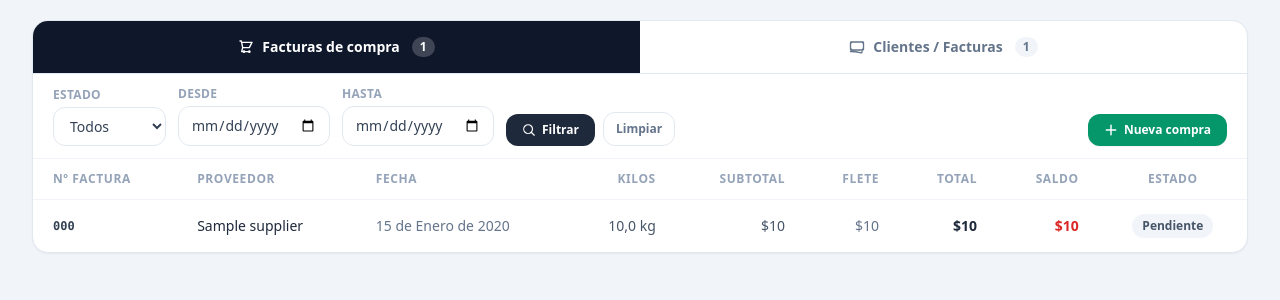
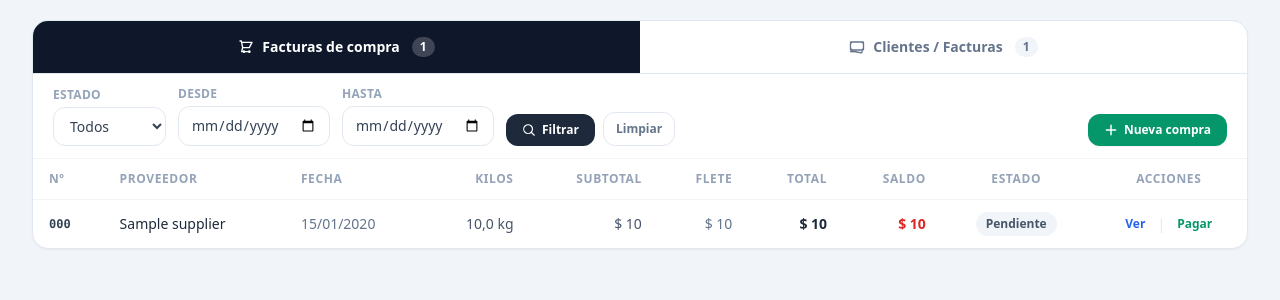
Before and after one commit to Mileyg28/Cheese_Project, a Django app: page / in a window 1280 px wide. Shown: the part 194-494 px from the top of the page. Run offline with Django 5.2, Linux system fonts and the light colour scheme; a user stored in the database is signed in; tables that the repository leaves empty hold one stand-in row (values such as "Sample post"); some libraries are stand-ins or nearby versions.

Commit message:
Improve validation for weight in PurchaseInvoiceItemForm and enhance invoice table layout in home template

```diff
--- a/core/forms.py
+++ b/core/forms.py
@@ -81,9 +81,9 @@ class PurchaseInvoiceItemForm(forms.ModelForm):
             ).select_related("product", "supplier")
 
     def clean_weight_kg(self):
-        weight = self.cleaned_data.get("weight_kg") or Decimal("0.00")
-        if weight <= 0:
-            raise forms.ValidationError("Debes ingresar un peso mayor a cero.")
+        weight = self.cleaned_data.get("weight_kg")
+        if weight is not None and weight < 0:
+            raise forms.ValidationError("El peso no puede ser negativo.")
         return weight
 
     def clean_basket_quantity(self):
--- a/core/templates/core/purchases/home.html
+++ b/core/templates/core/purchases/home.html
@@ -182,37 +182,36 @@
             <table class="min-w-full text-sm">
                 <thead>
                     <tr class="text-xs font-semibold uppercase tracking-wider text-slate-400 border-b border-slate-100">
-                        <th class="px-5 py-3 text-left">N&#xBA; Factura</th>
-                        <th class="px-5 py-3 text-left">Proveedor</th>
-                        <th class="px-5 py-3 text-left">Fecha</th>
-                        <th class="px-5 py-3 text-right">Kilos</th>
-                        <th class="px-5 py-3 text-right">Subtotal</th>
-                        <th class="px-5 py-3 text-right">Flete</th>
-                        <th class="px-5 py-3 text-right">Total</th>
-                        <th class="px-5 py-3 text-right">Saldo</th>
-                        <th class="px-5 py-3 text-center">Estado</th>
+                        <th class="px-4 py-3 text-left whitespace-nowrap">N&#xBA;</th>
+                        <th class="px-4 py-3 text-left whitespace-nowrap">Proveedor</th>
+                        <th class="px-4 py-3 text-left whitespace-nowrap">Fecha</th>
+                        <th class="px-4 py-3 text-right whitespace-nowrap">Kilos</th>
+                        <th class="px-4 py-3 text-right whitespace-nowrap">Subtotal</th>
+                        <th class="px-4 py-3 text-right whitespace-nowrap">Flete</th>
+                        <th class="px-4 py-3 text-right whitespace-nowrap">Total</th>
+                        <th class="px-4 py-3 text-right whitespace-nowrap">Saldo</th>
+                        <th class="px-4 py-3 text-center whitespace-nowrap">Estado</th>
+                        <th class="px-4 py-3 text-center whitespace-nowrap">Acciones</th>
                     </tr>
                 </thead>
                 <tbody class="divide-y divide-slate-100">
                     {% for inv in purchase_invoices %}
-                    <tr class="purchase-row hover:bg-slate-50 transition"
-                        data-status="{{ inv.status }}"
-                        data-date="{{ inv.invoice_date|date:'Y-m-d' }}">
-                        <td class="px-5 py-3.5 font-mono font-semibold text-slate-700 text-xs">{{ inv.invoice_number }}</td>
-                        <td class="px-5 py-3.5 font-medium text-slate-800">{{ inv.supplier.name }}</td>
-                        <td class="px-5 py-3.5 text-slate-500">{{ inv.invoice_date }}</td>
-                        <td class="px-5 py-3.5 text-right text-slate-600">{{ inv.total_kilos|floatformat:1 }} kg</td>
-                        <td class="px-5 py-3.5 text-right text-slate-600">${{ inv.subtotal|floatformat:0 }}</td>
-                        <td class="px-5 py-3.5 text-right text-slate-500">${{ inv.freight_cost|floatformat:0 }}</td>
-                        <td class="px-5 py-3.5 text-right font-semibold text-slate-800">${{ inv.total_amount|floatformat:0 }}</td>
-                        <td class="px-5 py-3.5 text-right">
+                    <tr class="hover:bg-slate-50 transition">
+                        <td class="px-4 py-3 font-mono font-semibold text-slate-700 text-xs whitespace-nowrap">{{ inv.invoice_number }}</td>
+                        <td class="px-4 py-3 font-medium text-slate-800 whitespace-nowrap">{{ inv.supplier.name }}</td>
+                        <td class="px-4 py-3 text-slate-500 whitespace-nowrap">{{ inv.invoice_date|date:"d/m/Y" }}</td>
+                        <td class="px-4 py-3 text-right text-slate-600 whitespace-nowrap">{{ inv.total_kilos|floatformat:1 }} kg</td>
+                        <td class="px-4 py-3 text-right text-slate-600 whitespace-nowrap">{{ inv.subtotal|pesos }}</td>
+                        <td class="px-4 py-3 text-right text-slate-500 whitespace-nowrap">{{ inv.freight_cost|pesos }}</td>
+                        <td class="px-4 py-3 text-right font-semibold text-slate-800 whitespace-nowrap">{{ inv.total_amount|pesos }}</td>
+                        <td class="px-4 py-3 text-right whitespace-nowrap">
                             {% if inv.balance_due > 0 %}
-                                <span class="text-red-600 font-semibold">${{ inv.balance_due|floatformat:0 }}</span>
+                                <span class="text-red-600 font-semibold">{{ inv.balance_due|pesos }}</span>
                             {% else %}
                                 <span class="text-emerald-500 font-semibold">&#8212;</span>
                             {% endif %}
                         </td>
-                        <td class="px-5 py-3.5 text-center">
+                        <td class="px-4 py-3 text-center whitespace-nowrap">
                             {% if inv.status == 'paid' %}
                                 <span class="inline-flex px-2.5 py-1 rounded-full text-xs font-semibold bg-emerald-100 text-emerald-700">Pagada</span>
                             {% elif inv.status == 'partial' %}
@@ -221,14 +220,63 @@
                                 <span class="inline-flex px-2.5 py-1 rounded-full text-xs font-semibold bg-slate-100 text-slate-600">Pendiente</span>
                             {% endif %}
                         </td>
+                        <td class="px-4 py-3 text-center whitespace-nowrap">
+                            <div class="flex items-center justify-center gap-3">
+                                <a href="{% url 'purchase_invoice_detail' inv.pk %}"
+                                   class="text-xs text-blue-600 hover:text-blue-800 font-semibold hover:underline underline-offset-2">Ver</a>
+                                {% if inv.status != 'paid' %}
+                                <span class="text-slate-200 select-none">|</span>
+                                <a href="{% url 'add_purchase_payment' inv.pk %}"
+                                   class="text-xs text-emerald-600 hover:text-emerald-800 font-semibold hover:underline underline-offset-2">Pagar</a>
+                                {% endif %}
+                            </div>
+                        </td>
                     </tr>
                     {% endfor %}
                 </tbody>
             </table>
         </div>
+
+        {% if purchase_invoices.paginator.num_pages > 1 %}
+        <div class="flex items-center justify-between px-5 py-4 border-t border-slate-100">
+            <p class="text-xs text-slate-400">
+                Mostrando {{ purchase_invoices.start_index }}&ndash;{{ purchase_invoices.end_index }}
+                de {{ purchase_invoices.paginator.count }} facturas
+            </p>
+            <div class="flex items-center gap-1">
+                {% if purchase_invoices.has_previous %}
+                <a href="?tab=compras&c_page={{ purchase_invoices.previous_page_number }}{% if c_estado %}&c_estado={{ c_estado }}{% endif %}{% if c_fecha_desde %}&c_fecha_desde={{ c_fecha_desde }}{% endif %}{% if c_fecha_hasta %}&c_fecha_hasta={{ c_fecha_hasta }}{% endif %}"
+                   class="px-3 py-1.5 rounded-lg border border-slate-200 text-slate-600 text-xs font-medium hover:bg-slate-50 transition">&#8592; Anterior</a>
+                {% else %}
+                <span class="px-3 py-1.5 rounded-lg border border-slate-100 text-slate-300 text-xs font-medium cursor-not-allowed">&#8592; Anterior</span>
+                {% endif %}
+                {% for num in purchase_invoices.paginator.page_range %}
+                    {% if purchase_invoices.number == num %}
+                        <span class="px-3 py-1.5 rounded-lg bg-slate-900 text-white text-xs font-semibold">{{ num }}</span>
+                    {% elif num >= purchase_invoices.number|add:"-2" and num <= purchase_invoices.number|add:"2" %}
+                        <a href="?tab=compras&c_page={{ num }}{% if c_estado %}&c_estado={{ c_estado }}{% endif %}{% if c_fecha_desde %}&c_fecha_desde={{ c_fecha_desde }}{% endif %}{% if c_fecha_hasta %}&c_fecha_hasta={{ c_fecha_hasta }}{% endif %}"
+                           class="px-3 py-1.5 rounded-lg border border-slate-200 text-slate-600 text-xs font-medium hover:bg-slate-50 transition">{{ num }}</a>
+                    {% endif %}
+                {% endfor %}
+                {% if purchase_invoices.has_next %}
+                <a href="?tab=compras&c_page={{ purchase_invoices.next_page_number }}{% if c_estado %}&c_estado={{ c_estado }}{% endif %}{% if c_fecha_desde %}&c_fecha_desde={{ c_fecha_desde }}{% endif %}{% if c_fecha_hasta %}&c_fecha_hasta={{ c_fecha_hasta }}{% endif %}"
+                   class="px-3 py-1.5 rounded-lg border border-slate-200 text-slate-600 text-xs font-medium hover:bg-slate-50 transition">Siguiente &#8594;</a>
+                {% else %}
+                <span class="px-3 py-1.5 rounded-lg border border-slate-100 text-slate-300 text-xs font-medium cursor-not-allowed">Siguiente &#8594;</span>
+                {% endif %}
+            </div>
+        </div>
+        {% endif %}
+
         {% else %}
-        <div class="flex flex-col items-center justify-center py-20 text-slate-400">
-            <p class="text-sm font-semibold text-slate-500">Sin facturas de compra</p>
+        <div class="flex flex-col items-center justify-center py-16 text-slate-400">
+            <p class="text-sm font-semibold text-slate-500">
+                {% if c_estado or c_fecha_desde or c_fecha_hasta %}Sin resultados para los filtros aplicados.
+                {% else %}Sin facturas de compra.{% endif %}
+            </p>
+            {% if c_estado or c_fecha_desde or c_fecha_hasta %}
+            <a href="?tab=compras" class="text-xs mt-2 text-blue-500 hover:underline">Limpiar filtros</a>
+            {% endif %}
         </div>
         {% endif %}
     </div>
@@ -304,7 +352,9 @@
         {% comment %}MODO TARJETAS - oculto, aparece al buscar{% endcomment %}
         <div id="ventas-cards-wrap" class="hidden divide-y divide-slate-100">
             {% for customer in sales_customers %}
-            <div class="customer-card" data-customer="{{ customer.name|lower }}">
+            <div class="customer-card"
+                 data-customer="{{ customer.name|lower }}"
+                 data-invoices="{% for inv in customer.invoices %}{{ inv.invoice_number }} {% endfor %}">
 
                 <div class="flex items-center gap-4 px-5 py-4 hover:bg-slate-50 transition">
                     <div class="w-11 h-11 rounded-xl flex items-center justify-center text-base font-bold shrink-0
@@ -574,6 +624,8 @@ document.addEventListener('DOMContentLoaded', function () {
         cards.forEach(function (card) {
             var name  = card.dataset.customer || '';
             var match = name.includes(query);
+            var invoices = card.dataset.invoices  || '';
+            var match    = name.includes(query) || invoices.includes(query);
             card.style.display = match ? '' : 'none';
             if (match) visible++;
         });
```
